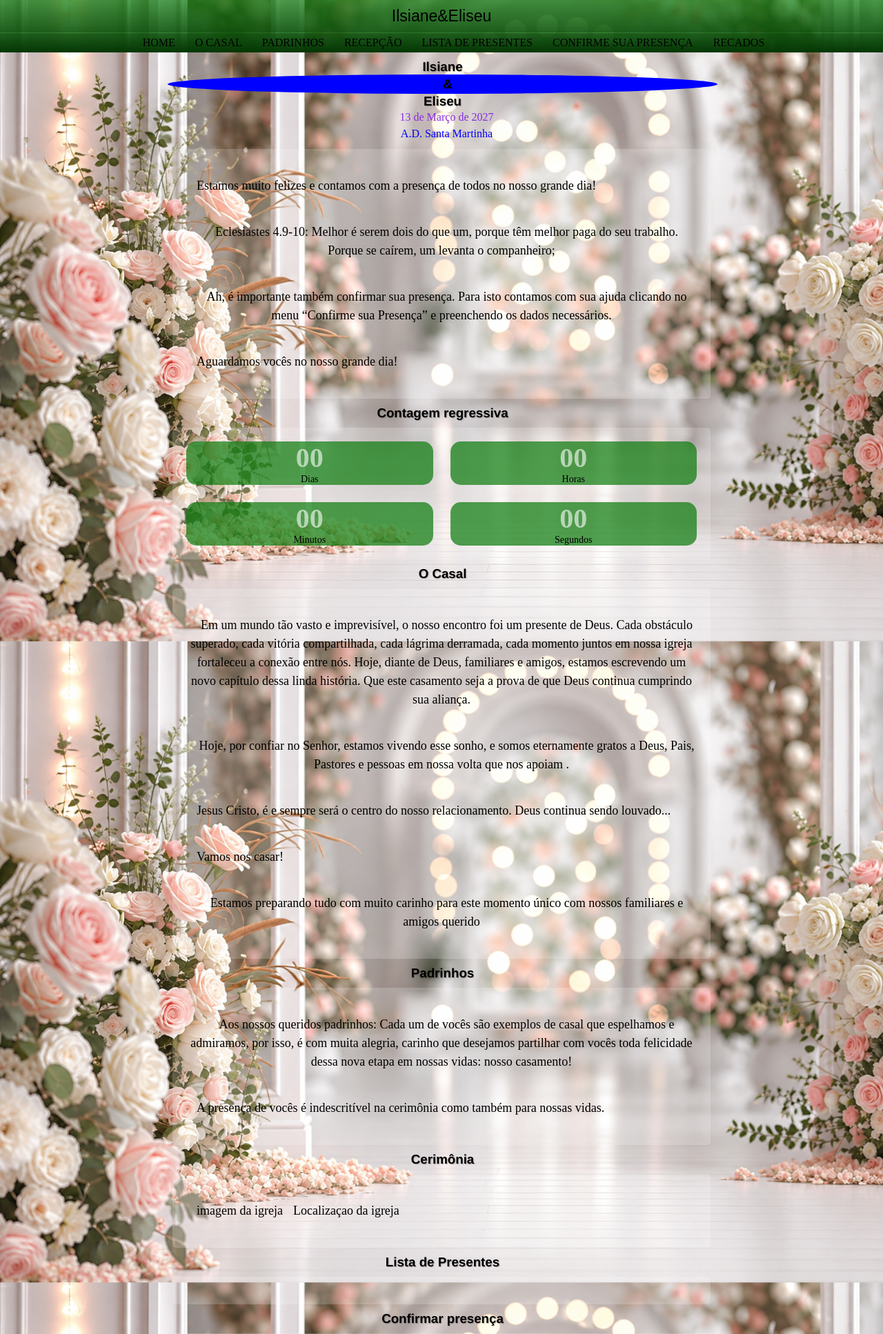
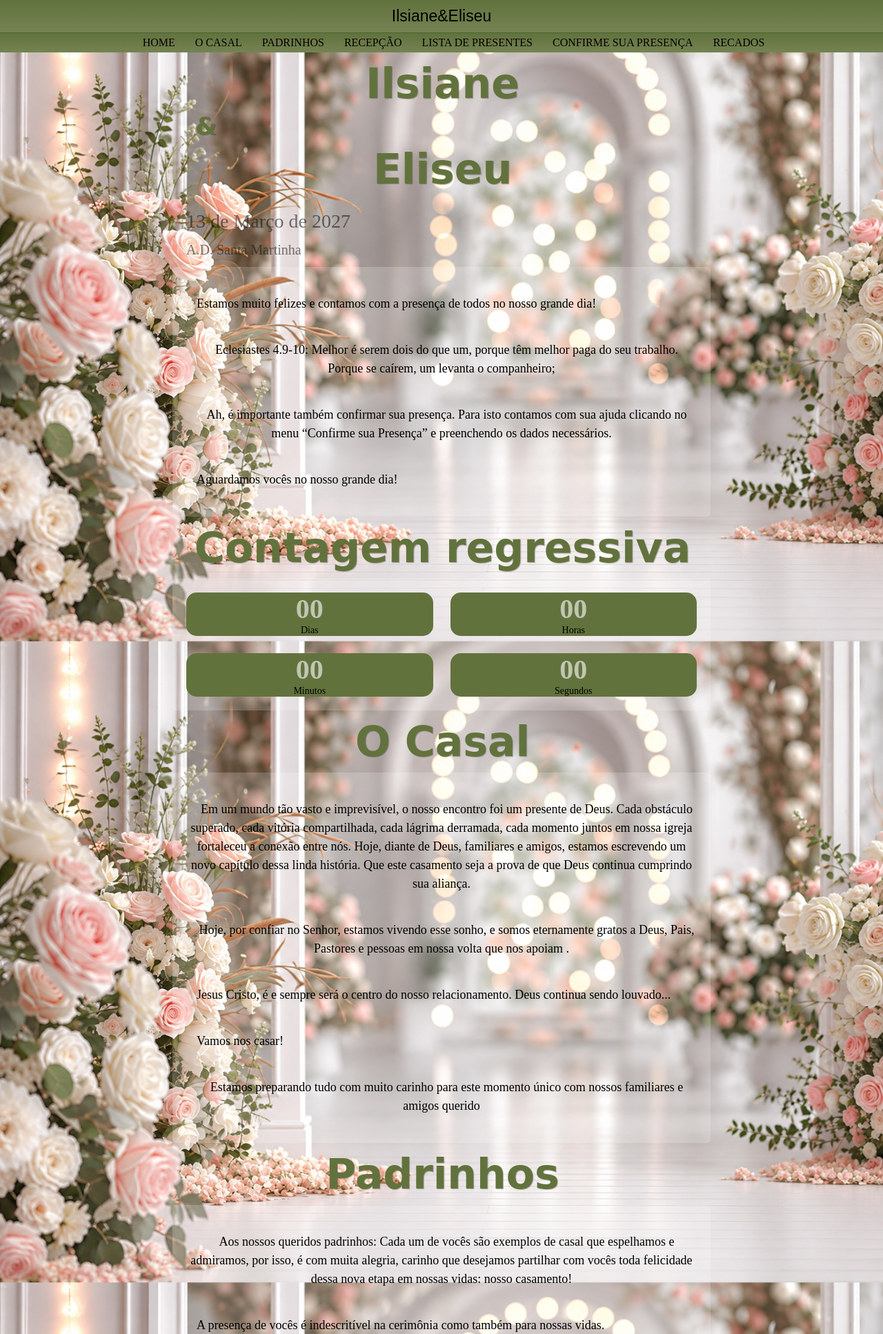
Before and after one commit to Eliseuzin/Ilsiane-Eliseu, a Python web app: template estudos/templates/index.html in a window 1280 px wide. Shown: the top 1934 px of the page at 69% size. Run offline with Jinja, Linux system fonts and the light colour scheme; the template is opened without the code that fills it, so the values that code supplies are empty.

Commit message:
add nova cor

```diff
--- a/estudos/static/css/modelo_convite_casamento.css
+++ b/estudos/static/css/modelo_convite_casamento.css
@@ -6,6 +6,9 @@
   --cor2: rgba(15, 124, 15, 0.719);
   --cor3: rgb(4, 54, 4);
   --cor4: rgba(5, 70, 9, 0.281);
+  --cor5: rgb(98, 114, 61);
+  --cor6: rgb(116, 131, 82);
+
 }
 body {
   /* background-color: var(--cor4); */
@@ -34,13 +37,14 @@ header {
   font-family: Arial, Helvetica, sans-serif;
   margin-bottom: 10px;
   padding: 10px;
-  background-image: linear-gradient(to bottom, var(--cor2), var(--cor1));
+  /* background-image: linear-gradient(to bottom, var(--cor2), var(--cor1)); */
+  background-image: linear-gradient(to bottom, var(--cor5), var(--cor6));
   border-bottom: 1px solid var(--cor4);
 }
 nav {
   padding: 5px;
   margin: -9.99px 0px 10px 0px;
-  background-image: linear-gradient(to bottom, var(--cor1), var(--cor3));
+  background-image: linear-gradient(to bottom, var(--cor5), var(--cor6));
   text-align: center;
 }
 nav a {
@@ -57,21 +61,64 @@ nav a:hover {
   color: rgba(143, 156, 144, 0.863);
 }
 nav a:active {
-  color: red;
+  color: var(--cor1);
 }
 
-main {
-  /* background-color: #ffffff30;
+/* main {
+  background-color: #ffffff30;
   border-radius: 5px;
   margin: 10px;
   display: flex;
   flex-wrap: wrap;
-  padding: 11px; */
-}
+  padding: 11px;
+} */
 
 main > div {
   flex: 500px;
 }
+
+/* inicio imagem principal nomes, dia e local */
+
+#mainimagem {
+    width: 100%;
+    min-height: 100vh;
+
+    display: flex;
+    flex-direction: column;
+    justify-content: center;
+    align-items: center;
+
+    text-align: center;
+}
+
+#mainimagem h1 {
+    margin: 0;
+    font-size: clamp(45px, 8vw, 90px);
+    font-weight: 400;
+}
+
+#uniao {
+    font-size: 0.6em;
+    margin: 0 10px;
+}
+
+#dia {
+    margin: 20px 0 5px;
+    font-size: clamp(18px, 3vw, 28px);
+    color: #11111190;
+}
+
+#local {
+    margin: 0;
+    font-size: clamp(15px, 2vw, 20px);
+    color: #11111190;
+}
+
+
+/* fim imagem principal nomes, dia e local */
+
+
+
 /* inicio boas vindas */
 #boasvindas{
   background-color: #ffffff30;
@@ -121,7 +168,7 @@ main > div {
 .contador div {
     display: flex;
     flex-direction: column;
-    background-color: var(--cor2);
+    background-color: var(--cor5);
     border: 2px solid #ffffff90#333;
     border-radius: 15px;
     padding: 0%;
@@ -276,32 +323,20 @@ main > div {
 
 
 
+/* h1 {
+  text-align: center;
+  font-family: "Italianno", cursive;
+  font-size: 60px;
+  color: var(--cor1);
+} */
 
 
 h1 {
   text-align: center;
-  font-family: 'Franklin Gothic Medium', 'Arial Narrow', Arial, sans-serif;
+  font-family: "Great Vibes", cursive;
+  font-size: 60px;
+  color: var(--cor5);
 }
-#uniao{
-  text-align: center;
-  background-color: blue;
-  border-radius: 70%;
-}
-
-#dia{
-  text-align: center;
-  color: blueviolet;
-}
-
-#local{
-  text-align: center;
-  color: blue;
-}
-
-
-
-
-
 
 h3 {
   padding: 10px 0px;
```
